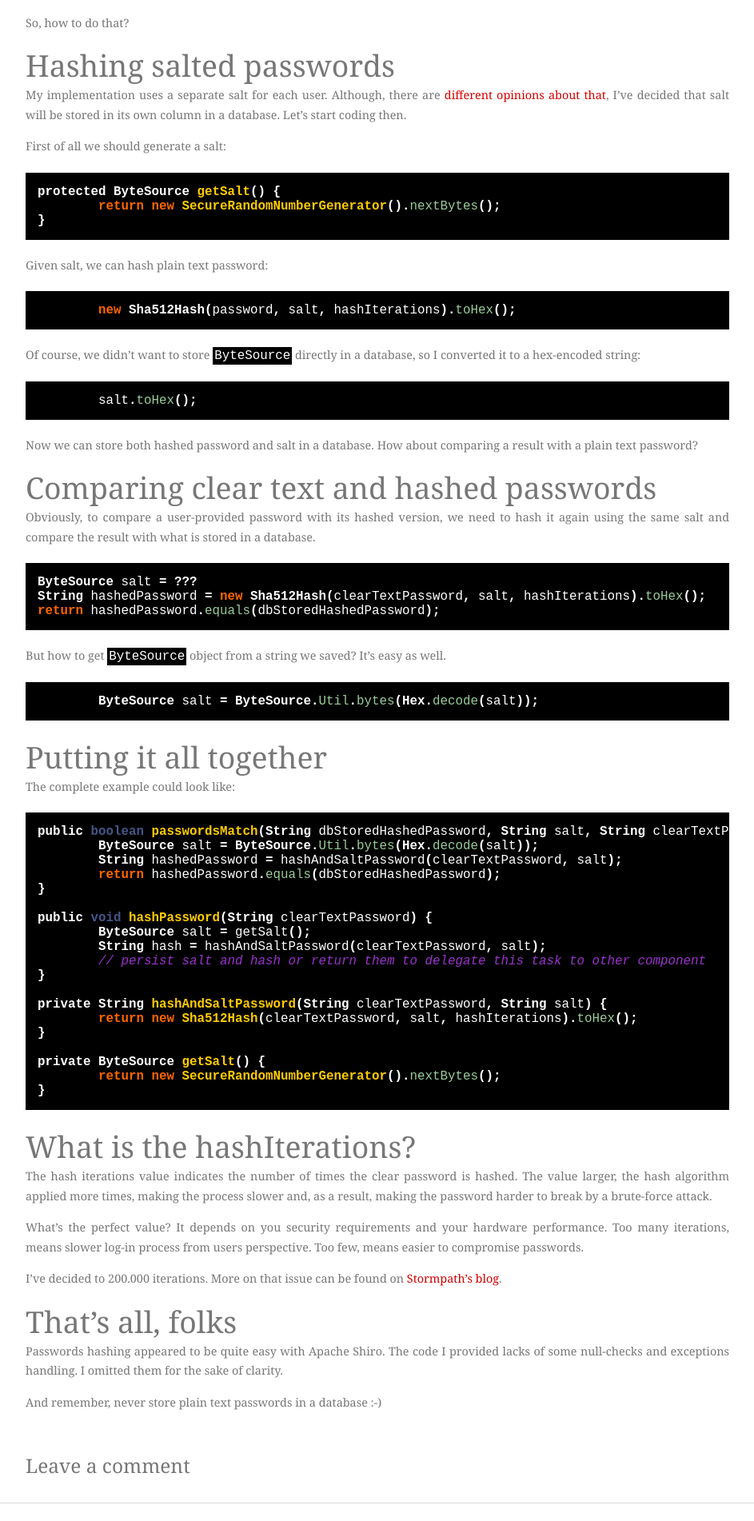
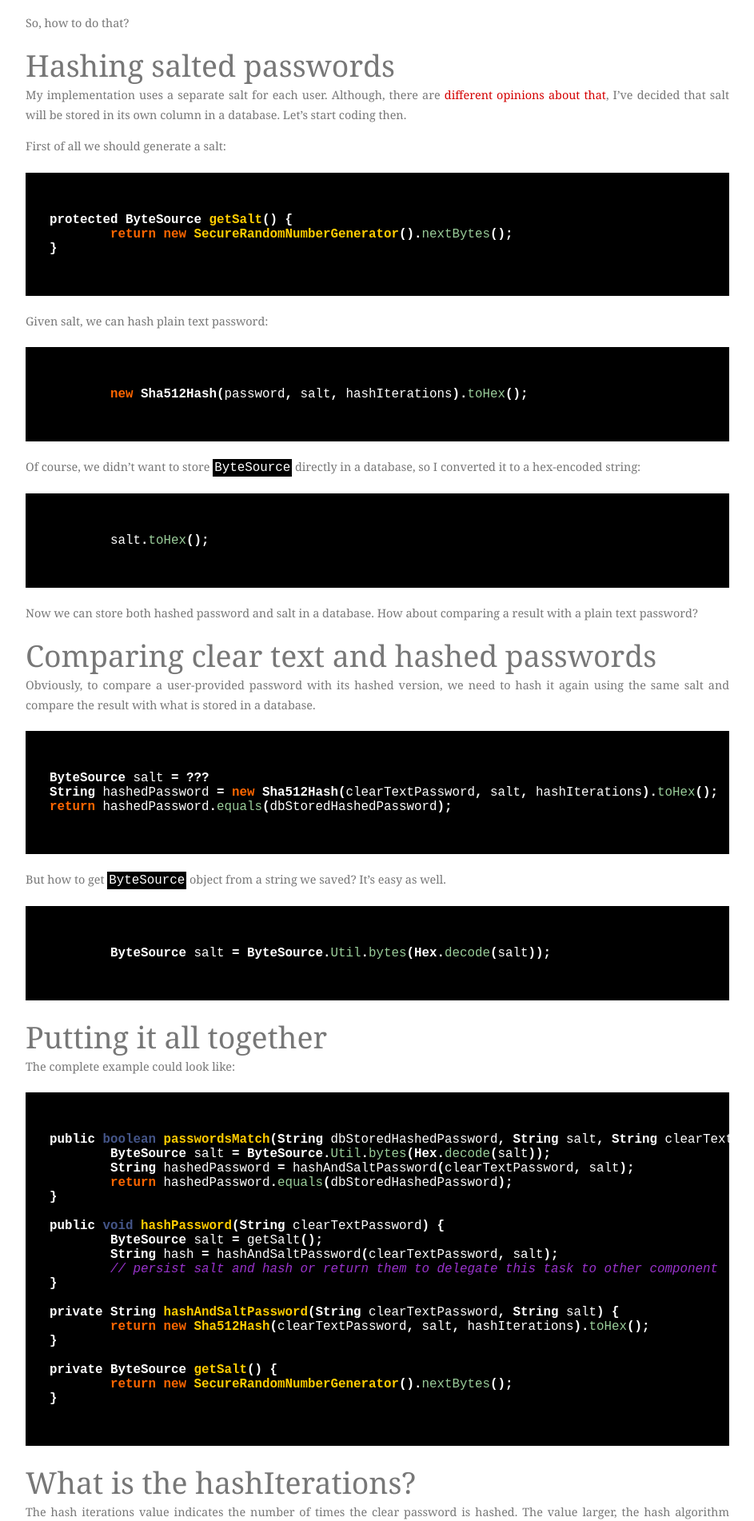
Before and after one commit to MarcinSwierczynski/marcinos.github.com, a Jekyll site: the page built from _posts/2013-01-25-strong-passwords-hashing-wtih-apache-shiro.markdown, in a window 1280 px wide. Shown: the part 511-2413 px from the top of the page at 80% size, without its empty margins (168-1111 px from the left). Built offline with Jekyll 4.4.1, drawn with Linux system fonts in a browser that asks for light colours.

Commit message:
Migrate two posts to new code highlighting mechanism

````diff
--- a/_posts/2010-07-22-initial-value-of-primary-key-in-grails.markdown
+++ b/_posts/2010-07-22-initial-value-of-primary-key-in-grails.markdown
@@ -1,5 +1,5 @@
 ---
-date: '2010-07-22 21:00:25'
+date: 2010-07-22 21:00:25 +0100
 layout: post
 slug: initial-value-of-primary-key-in-grails
 status: publish
--- a/_posts/2013-01-25-strong-passwords-hashing-wtih-apache-shiro.markdown
+++ b/_posts/2013-01-25-strong-passwords-hashing-wtih-apache-shiro.markdown
@@ -26,45 +26,45 @@
 
 First of all we should generate a salt:
 
-{% highlight java %}
+```java
 protected ByteSource getSalt() {
 	return new SecureRandomNumberGenerator().nextBytes();
 }
-{% endhighlight %}
+```
 
 Given salt, we can hash plain text password:
 
-{% highlight java %}
+```java
 	new Sha512Hash(password, salt, hashIterations).toHex();
-{% endhighlight %}
+```
 
 Of course, we didn't want to store `ByteSource` directly in a database, so I converted it to a hex-encoded string:
 
-{% highlight java %}
+```java
 	salt.toHex();
-{% endhighlight %}
+```
 
 Now we can store both hashed password and salt in a database. How about comparing a result with a plain text password?
 
 ## Comparing clear text and hashed passwords
 Obviously, to compare a user-provided password with its hashed version, we need to hash it again using the same salt and compare the result with what is stored in a database.
 
-{% highlight java %}
+```java
 ByteSource salt = ???
 String hashedPassword = new Sha512Hash(clearTextPassword, salt, hashIterations).toHex();
 return hashedPassword.equals(dbStoredHashedPassword);
-{% endhighlight %}
+```
 
 But how to get `ByteSource` object from a string we saved? It's easy as well.
 
-{% highlight java %}
+```java
 	ByteSource salt = ByteSource.Util.bytes(Hex.decode(salt));
-{% endhighlight %}
+```
 
 ## Putting it all together
 The complete example could look like:
 
-{% highlight java %}
+```java
 public boolean passwordsMatch(String dbStoredHashedPassword, String salt, String clearTextPassword) {
 	ByteSource salt = ByteSource.Util.bytes(Hex.decode(salt));
 	String hashedPassword = hashAndSaltPassword(clearTextPassword, salt);
@@ -84,7 +84,7 @@
 private ByteSource getSalt() {
 	return new SecureRandomNumberGenerator().nextBytes();
 }
-{% endhighlight %}
+```
 
 ## What is the hashIterations?
 The hash iterations value indicates the number of times the clear password is hashed. The value larger, the hash algorithm applied more times, making the process slower and, as a result, making the password harder to break by a brute-force attack.
--- a/index.html
+++ b/index.html
@@ -6,7 +6,7 @@
 {% for post in paginator.posts %}
 	<div class="col">
 		<h3><a href="{{ post.url }}">{{ post.title }}</a></h3>
-		<p class="info">posted {{ site.time | date_to_string }}</p>
+		<p class="info">posted {{ post.date | date_to_string }}</p>
 		<p>{{ post.content | strip_html | truncatewords: 75 }}</p>
 		<p>&not; <a href="{{ post.url }}">read more</a></p>
 	</div>
````
Also changed, not shown: other parts of _posts/2013-01-25-strong-passwords-hashing-wtih-apache-shiro.markdown (+1 -1 lines).
